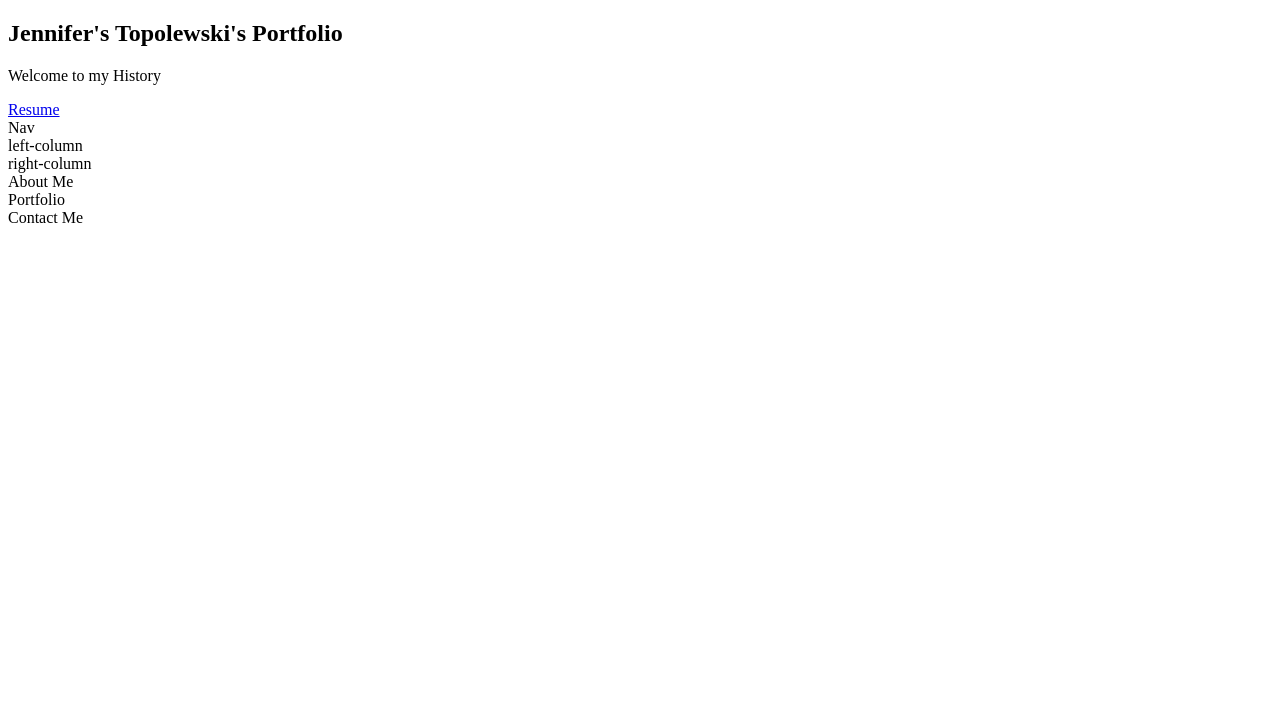
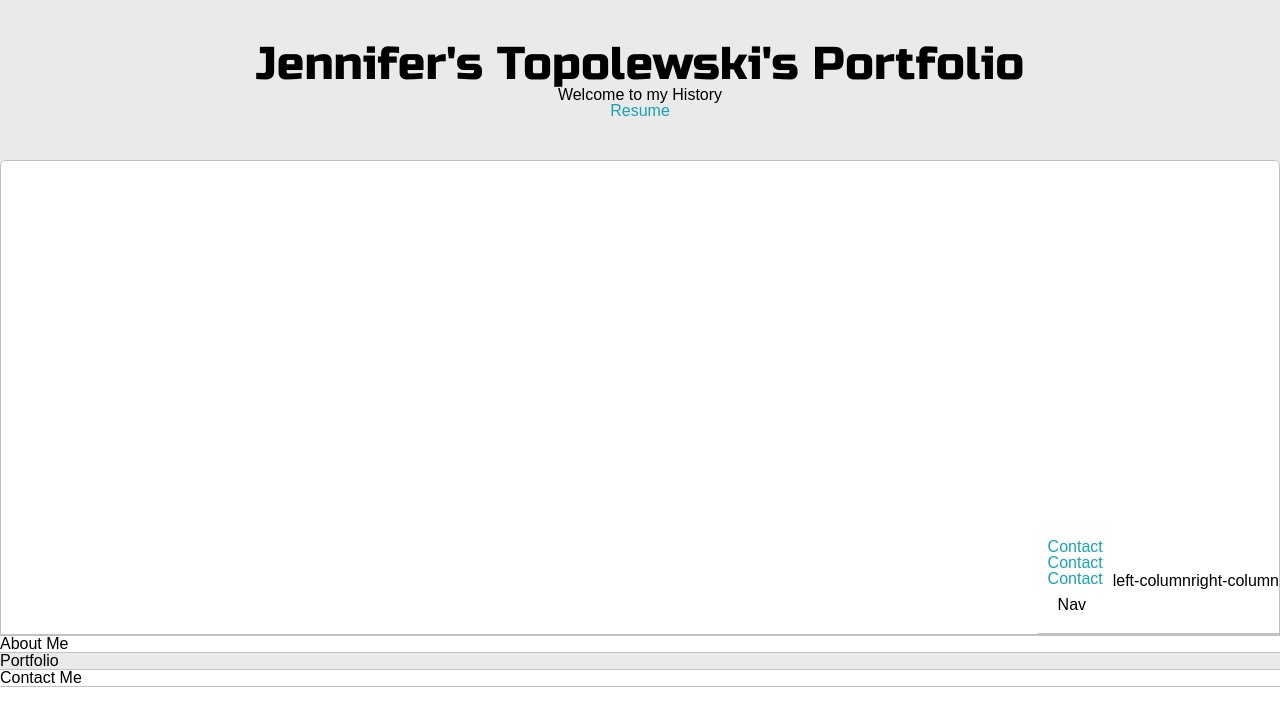
Before and after one commit to JennTopo/MyPortfoilo, a plain HTML site: page index.html in a window 1280 px wide. Drawn offline with Linux system fonts and the light colour scheme.

Commit message:
still working on project working out kinks

```diff
--- a/assets/css/style.css
+++ b/assets/css/style.css
@@ -1,79 +1,138 @@
-:root {
-    --dark:2d3273;
-    --light:009cea;
-    --h1-font-family: 'Gill Sans', 'Gill Sans MT', Calibri, 'Trebuchet MS', sans-serif;
-    --h1-text-decoration:var(--dark);
-    --box-sizing: inherit;
+:root{
+    --mainColor: #eaeaea;
+    --secondaryColor: #ffff;
 
-}
-.container{
-    display:grid;
-    grid-template-columns: 30% 70%;
-    grid-column-gap:1em;
-    grid-row-gap: 1em;
+    --borderColor: #c1c1c1;
+    --mainText: black;
+    --secondaryText: #4b5156;
     }
 
-  .pictures{
-    display: grid;
-    grid-gap: 1em;
-    width: 100%;
-    height: auto;
-  }
-  .container> div{
-      padding: 1em;
+
+    html, body{
+        padding: 0;
+        margin: 0;
     }
 
-  .box1{
-    grid-column: 1/3;
-    justify-content: space-around;
-    background-color: var(--light);
+    h1,h2,h3,h4,h5, strong{
+    color: var(--mainText);
+    font-family: 'Russo One', sans-serif;
+    font-weight: 500;
     }
 
-  .box2{
-  grid-column: 1/3;
-  background-image: Abstract300;
+    p.li, span, lable, input, texture{
+        color: var(--secondaryText);
+        font-family: 'Roboto Mono', monospace;
     }
 
-.a{
-   text-align: right;
-font-size: medium;
+    a{
+        text-decoration: none;
+        color:#17a2b8
     }
 
-.pictures{
-padding: 1em;
-grid-row: 6/4;
-grid-columns: 4/6;
+    ul{
+     list-style: none;
     }
 
-h1{
-text-decoration: var(--dark);
-font-size: larger;
-background-color: var(--light);
+    h1 {font-size: 46px;}
+    h2 {font-size: 36px;}
+    h3 {font-size:28px;}
+    h4 {font-size: 24px;}
+    h5 {font-size: 16px;}
+
+    .s1{
+        background-color: var(--mainColor);
+        border-bottom: 1px solid var(--borderColor);
+        overflow: auto;
+    }
+    .s2{
+        background-color: var(--secondaryColor);
+        border-bottom: 1px solid var(--borderColor);
+        overflow: auto;
+    }
+    .main-container{
+        width: 1200px;
+        margin: 0 auto;
     }
 
-.button{
-padding: 10px 16px;
-outline: none;
-border: none;
-cursor: pointer;
-text-decoration: var(--h1-font-family);
-}
-button:hover {
-    background-color: #13b4c0;
-    color: #fff;
-  }
-button:active {
-    font-size: 180%;
-
+    .greeting-wrapper{
+    display: grid;
+    text-align: center;
+    align-content: center;
+    min-height: 10em;
     }
 
-  button:focus {
-    outline: none;
-    border-color: #8ac4ff;
+
+    .intro-wrapper{
+        background-color: var(--secondaryColor);
+        border: 1px solid var(--borderColor);
+        border-radius: 5px 5px 0 0;
+
+        -webkit-box-shadow: 9px 11px 5px -1px rgba(0,0,0,0.75);
+        -moz-box-shadow: 9px 11px 5px -1px rgba(0,0,0,0.75);
+        box-shadow: 9px 11px 5px -1px rgba(0,0,0,0.75);
+
+       display:grid;
+        grid-template-columns: 1fr 1fr;
+        grid-template-rows: 3em 20em;
+        grid-template-areas:
+        'nav-wrapper nav wrapper'
+        'left-column right-column'
     }
-  .footer{
+
+    .nav-wrapper{
+    grid-area:nav-wrapper;
+    border-bottom: 1px solid var(--borderColor);
+    display:flex;
+    justify-content: space-between;
     align-items: center;
     }
-      @media screen{
 
+    #navigation{
+        margin: 0;
+        padding: 10px;
     }
+
+    #naviagation{
+        display: inline-block;
+        margin-right: 5px;
+        margin-left: 5px;
+    }
+
+    .dots-wrapper{
+    display:flex;
+    padding: 10px;
+    }
+
+    #dot-1{
+        background-color: red;
+    }
+    #dot-2{
+    background-color: yellow;
+    }
+
+    #dot-3{
+    background-color: green;
+}
+    .browser-dots{
+        background-color: black;
+        height:15px;
+        width:15px;
+        border-radius: 50%;
+        -webkit-box-shadow: 9px 11px 5px -1px rgba(0,0,0,0.75);
+        -moz-box-shadow: 9px 11px 5px -1px rgba(0,0,0,0.75);
+        box-shadow: 9px 11px 5px -1px rgba(0,0,0,0.75);
+    }
+
+    .left-column{
+        grid-area:left column;
+    }
+
+    .right-column{
+        grid-area: right column;
+    }
+
+    @media screen and (max-width: 1200px){
+    .main-containter{
+    width: 95%
+    }
+    }
--- a/index.html
+++ b/index.html
@@ -7,7 +7,8 @@
   <title>Jennifer Topolewski's Portfolio</title>
   <link href="https://fonts.googleapis.com/css2?family=Russo+One&display=swap" rel="stylesheet">
   <link href="https://fonts.googleapis.com/css2?family=Roboto+Mono:wght@500&family=Russo+One&display=swap" rel="stylesheet">
-  <link rel="stylesheet" type="text/css" href="default.css">
+  <link rel="stylesheet" href="./assets/css/reset.css">
+  <link rel="stylesheet" href="./assets/css/style.css">
 
 </head>
 <body>
@@ -21,17 +22,32 @@
 
   <div class="intro-wrapper">
     <div class="nav-wrapper">
-      Nav
-    </div>
-<div class="left-column";>
+    <div clas="dots-wrapper">
+   <div id="dot-1"clas="browser-dot"></div>
+   <div id="dot-2"clas="browser-dot"></div>
+   <div id="dot-3"clas="browser-dot"></div>
+
+   <ul id="navigation">
+   <li><a href="a"> Contact</a></li>
+   <li><a href="a"> Contact</a></li>
+   <li><a href="a"> Contact</a></li>
+<ul id="navigation">
+  Nav
+  </ul>
+</div>
+
+    <div class="left-column">
   left-column
   </div>
 
-  <div class="right-column";>
+  <div class="right-column">
     right-column
   </div>
+</div>
+</div>
+</section>
 
-  <section class="s2">
+<section class="s2">
     <div class=" main container">
       About Me
     </div>
```
Also changed, not shown: test.html (deleted, +0 -22 lines). Lines whose indentation alone changed are shown as unchanged.
